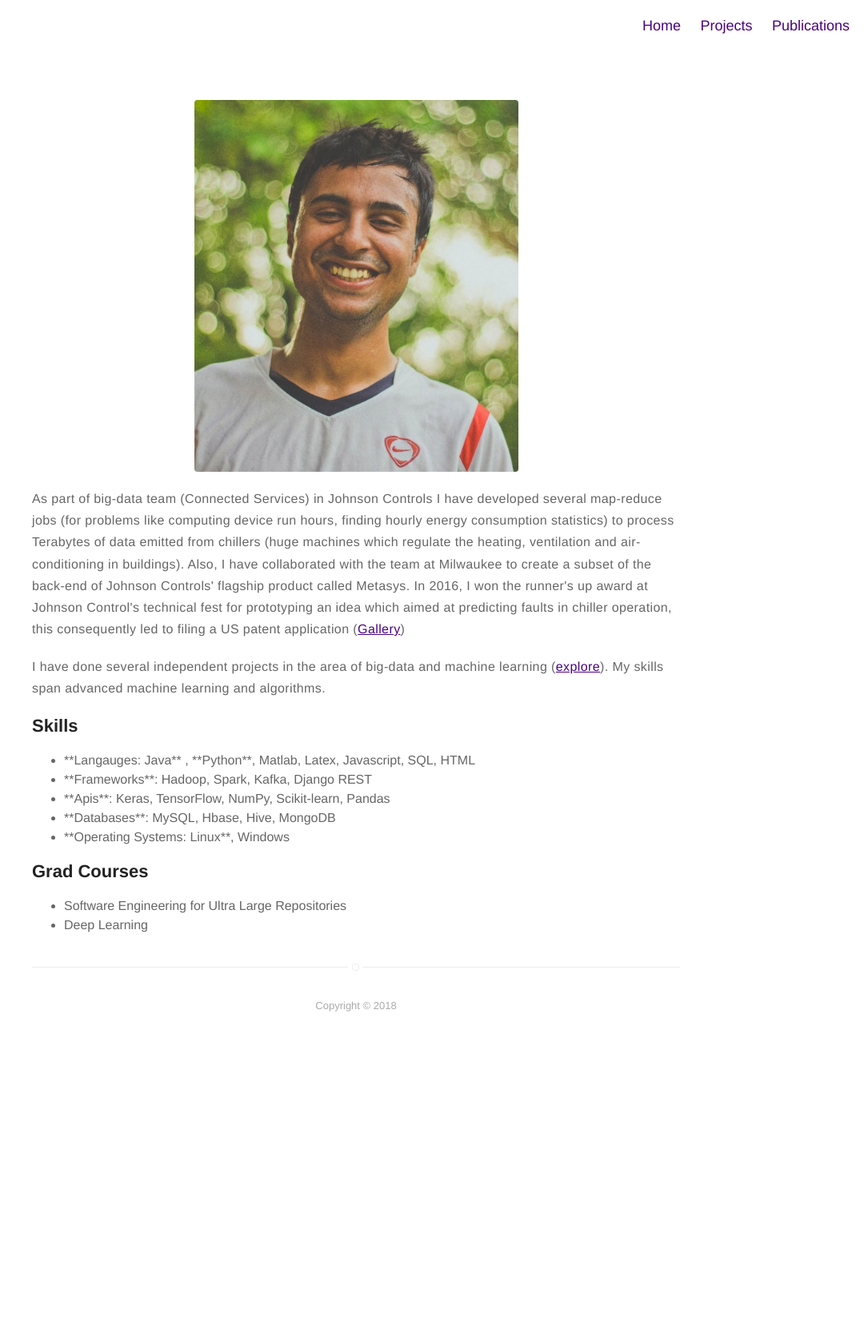
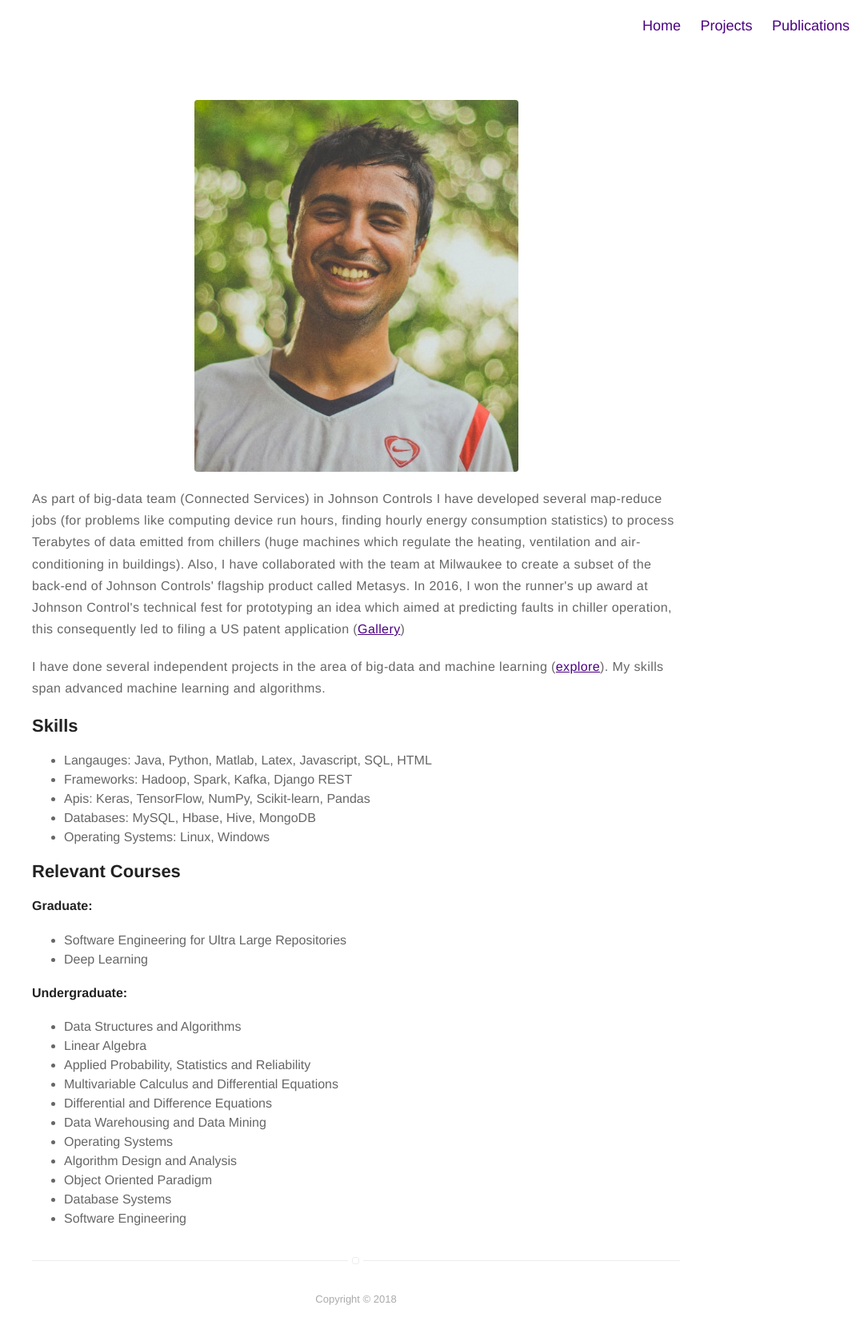
Before and after one commit to dishant-mittal/dishant-mittal.github.io, a Jekyll site: the page built from about.md, in a window 1280 px wide. Shown: the whole page at 80% size, without its empty margins (195-1280 px from the left). Built offline with Jekyll 4.4.1, drawn with Linux system fonts in a browser that asks for light colours; before the commit the page ends 1305 px from its top, so only the background shows below that.

Commit message:
added courses section in about

```diff
--- a/about.md
+++ b/about.md
@@ -12,15 +12,31 @@ layout: page
 
 <h2>Skills</h2>
 <ul class="skill-list">
-	<li>**Langauges: Java** , **Python**, Matlab, Latex, Javascript, SQL, HTML</li>
-	<li>**Frameworks**: Hadoop, Spark, Kafka, Django REST</li>
-	<li>**Apis**: Keras, TensorFlow, NumPy, Scikit-learn, Pandas</li>
-	<li>**Databases**: MySQL, Hbase, Hive, MongoDB</li>
-	<li>**Operating Systems: Linux**, Windows</li>
+	<li><b>Langauges: Java, Python</b>, Matlab, Latex, Javascript, SQL, HTML</li>
+	<li><b>Frameworks</b>: Hadoop, Spark, Kafka, Django REST</li>
+	<li><b>Apis</b>: Keras, TensorFlow, NumPy, Scikit-learn, Pandas</li>
+	<li><b>Databases</b>: MySQL, Hbase, Hive, MongoDB</li>
+	<li><b>Operating Systems: Linux</b>, Windows</li>
 </ul>
 
-<h2>Grad Courses</h2>
+<h2>Relevant Courses</h2>
+<h4>Graduate:</h4>
 <ul>
     <li>Software Engineering for Ultra Large Repositories</li>
 	<li>Deep Learning</li>
 </ul>
+
+<h4>Undergraduate:</h4>
+<ul>
+    <li>Data Structures and Algorithms</li>
+    <li>Linear Algebra</li>
+    <li>Applied Probability, Statistics and Reliability</li>
+    <li>Multivariable Calculus and Differential Equations</li>
+    <li>Differential and Difference Equations</li>
+    <li>Data Warehousing and Data Mining</li>
+    <li>Operating Systems</li>
+    <li>Algorithm Design and Analysis</li>
+    <li>Object Oriented Paradigm</li>
+    <li>Database Systems</li>
+    <li>Software Engineering</li>
+</ul>
```
Also changed, not shown: 2 other files.
